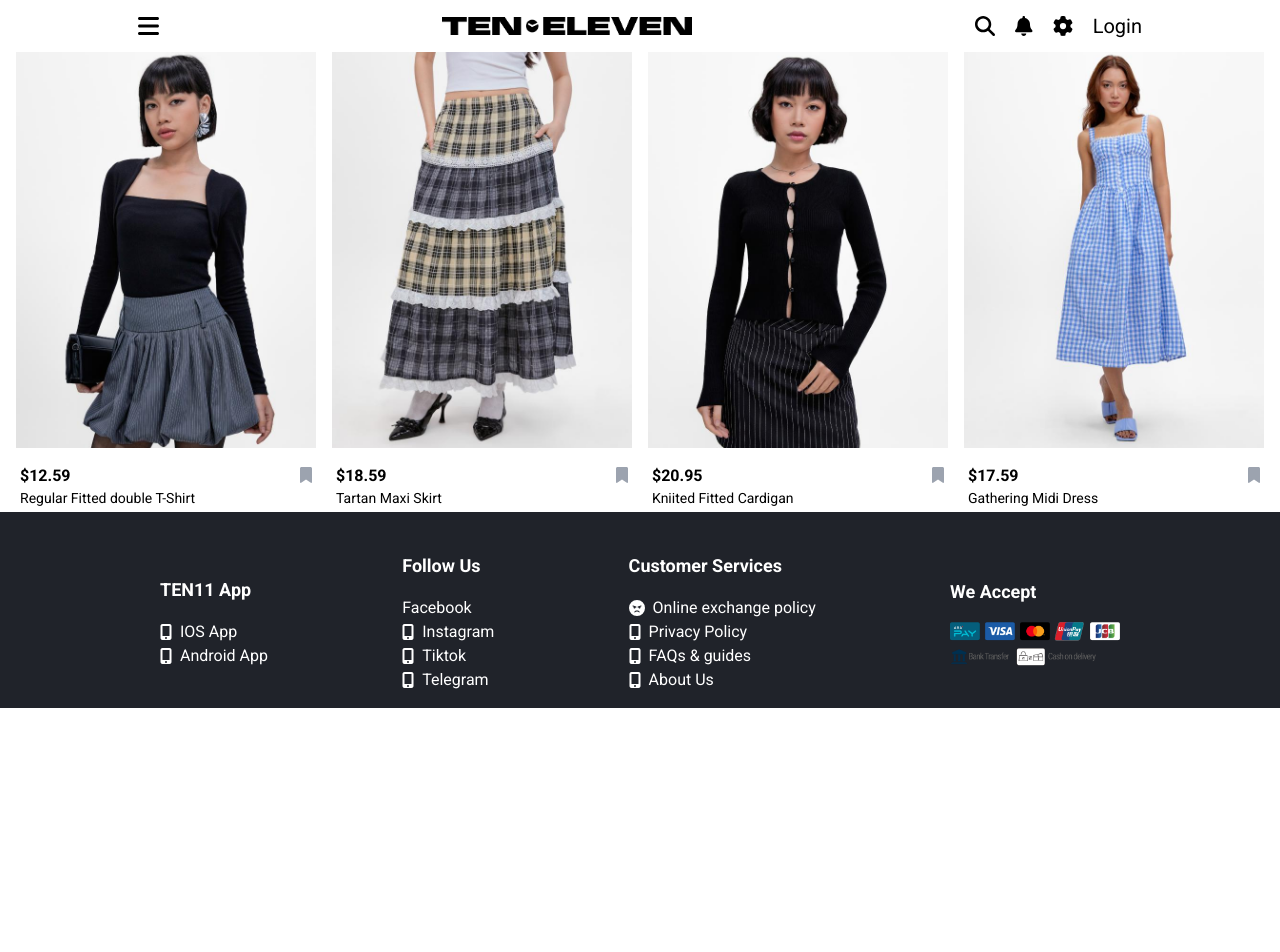
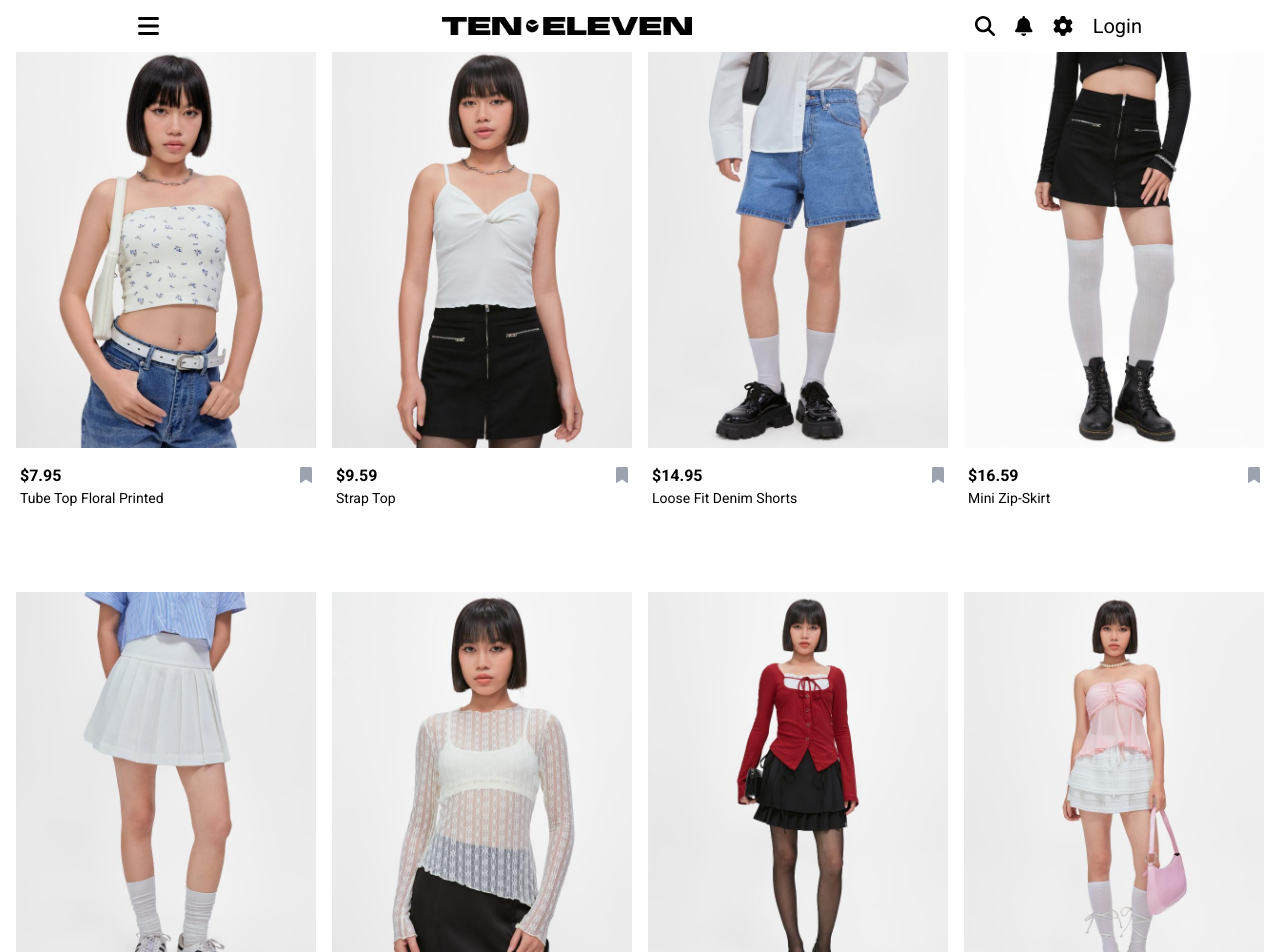
Before and after one commit to UdomHorn/Ten11, a React (Vite) app: page /Women in a window 1280 px wide. Shown: the top 952 px of the page. Before the commit the page ends 800 px from the top, so only its background shows below. Built offline with nearby package versions, Linux system fonts and the light colour scheme; a web font is replaced by a local one.

Commit message:
add Women component

```diff
--- a/src/Component/Home.jsx
+++ b/src/Component/Home.jsx
@@ -250,7 +250,7 @@ const Home = () => {
         </div>
       </div>
 
-      <div className='grid grid-cols-2 max-sm:grid-cols-1 gap-4 px-4 mt-20'>
+      <div className='grid grid-cols-2 max-sm:grid-cols-1 gap-4 px-4 my-20'>
         <div className='flex gap-4  '>
           <HightLightCard src={img8} price="$21.59" title="Wide Leg Denim Jean" />
           <HightLightCard src={img9} price="$15.95" title="Loose Fit Dyat T-Shirt" />
--- a/src/Component/Men.jsx
+++ b/src/Component/Men.jsx
@@ -21,7 +21,7 @@ const HightLightCard = ({ src, price, title }) => {
           <div className='font-bold text-base '>
             {price}
           </div>
-          <div onClick={()=> setIsClick(!isClick)} className={` cursor-pointer ${isClick ? 'text-yellow-400':'text-gray-400'}`}>
+          <div onClick={() => setIsClick(!isClick)} className={` cursor-pointer ${isClick ? 'text-yellow-400' : 'text-gray-400'}`}>
             <FontAwesomeIcon icon={faBookmark} />
           </div>
         </div>
@@ -44,7 +44,7 @@ const Men = () => {
         </div>
       </div>
 
-      <div className='grid grid-cols-2 max-sm:grid-cols-1 gap-4 px-4 mt-20'>
+      <div className='grid grid-cols-2 max-sm:grid-cols-1 gap-4 px-4 my-20'>
         <div className='flex gap-4  '>
           <HightLightCard src={img5} price="$1.58" title="Long Socks (1Pairs)" />
           <HightLightCard src={img6} price="$2.59" title="Low Cut Socks(2Pairs)" />
--- a/src/Component/Women.jsx
+++ b/src/Component/Women.jsx
@@ -1,8 +1,12 @@
 import React from 'react'
-import img4 from '../assets/Images/ZANDO01.04.202511292-cr-450x672.jpg'
-import img5 from '../assets/Images/ZD__5329-cr-450x672.jpg'
-import img6 from '../assets/Images/ZANDO9936-cr-450x672.jpg'
-import img7 from '../assets/Images/ZANDO270320259290-cr-450x672.jpg'
+import img1 from '../assets/Images/Women/Tube Top Floral Printed.jpg'
+import img2 from '../assets/Images/Women/Strap Top.jpg'
+import img3 from '../assets/Images/Women/Loose Fit Denim Shorts.jpg'
+import img4 from '../assets/Images/Women/Mini Zip-Skirt.jpg'
+import img5 from '../assets/Images/Women/Mini Pleats Skirt.jpg'
+import img6 from '../assets/Images/Women/Sheer Mesh Top.jpg'
+import img7 from '../assets/Images/Women/Regular Fitted Long Sleeves T-Shirt.jpg'
+import img8 from '../assets/Images/Women/Strapless Top With Mesh.jpg'
 import { useEffect, useState } from 'react'
 import { faBookmark } from '@fortawesome/free-solid-svg-icons'
 import { FontAwesomeIcon } from '@fortawesome/react-fontawesome'
@@ -31,12 +35,23 @@ const Women = () => {
     <div className='pt-[48px] font-roboto'>
           <div className='grid grid-cols-2 max-sm:grid-cols-1 gap-4 px-4'>
             <div className='flex gap-4  '>
-              <HightLightCard src={img4} price="$12.59" title="Regular Fitted double T-Shirt" />
-              <HightLightCard src={img5} price="$18.59" title="Tartan Maxi Skirt" />
+              <HightLightCard src={img1} price="$7.95" title="Tube Top Floral Printed" />
+              <HightLightCard src={img2} price="$9.59" title="Strap Top" />
             </div>
             <div className='flex gap-4  '>
-              <HightLightCard src={img6} price="$20.95" title="Kniited Fitted Cardigan" />
-              <HightLightCard src={img7} price="$17.59" title="Gathering Midi Dress" />
+              <HightLightCard src={img3} price="$14.95" title="Loose Fit Denim Shorts" />
+              <HightLightCard src={img4} price="$16.59" title="Mini Zip-Skirt" />
+            </div>
+          </div>
+
+          <div className='grid grid-cols-2 max-sm:grid-cols-1 gap-4 px-4 my-20'>
+            <div className='flex gap-4  '>
+              <HightLightCard src={img5} price="$16.59" title="Mini Pleats Skirt" />
+              <HightLightCard src={img6} price="$12.59" title="Sheer Mesh Top" />
+            </div>
+            <div className='flex gap-4  '>
+              <HightLightCard src={img7} price="$15.59" title="Regular Fitted Long Sleeves T-Shirt" />
+              <HightLightCard src={img8} price="$13.95" title="Strapless Top With Mesh" />
             </div>
           </div>
         </div>
```
